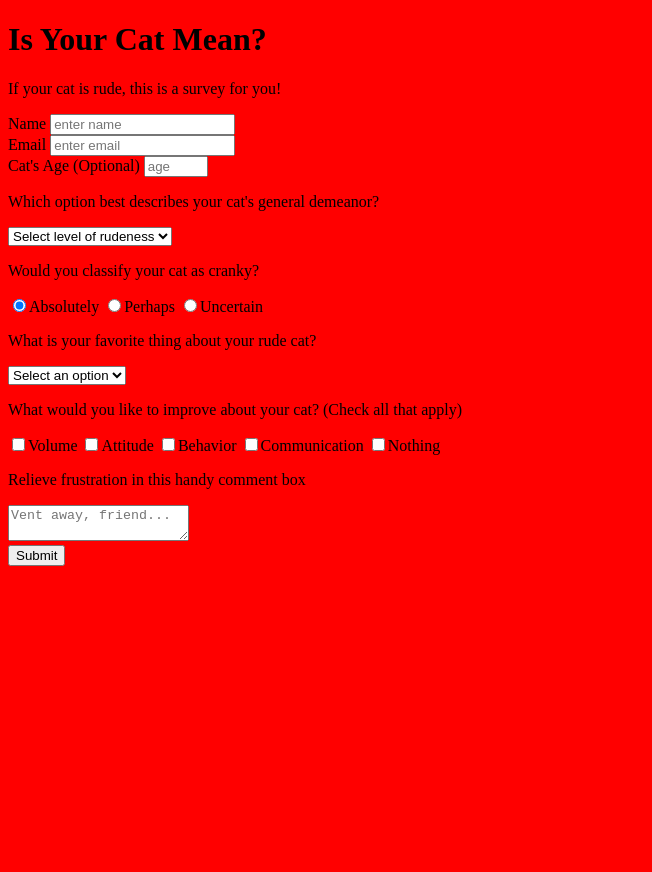
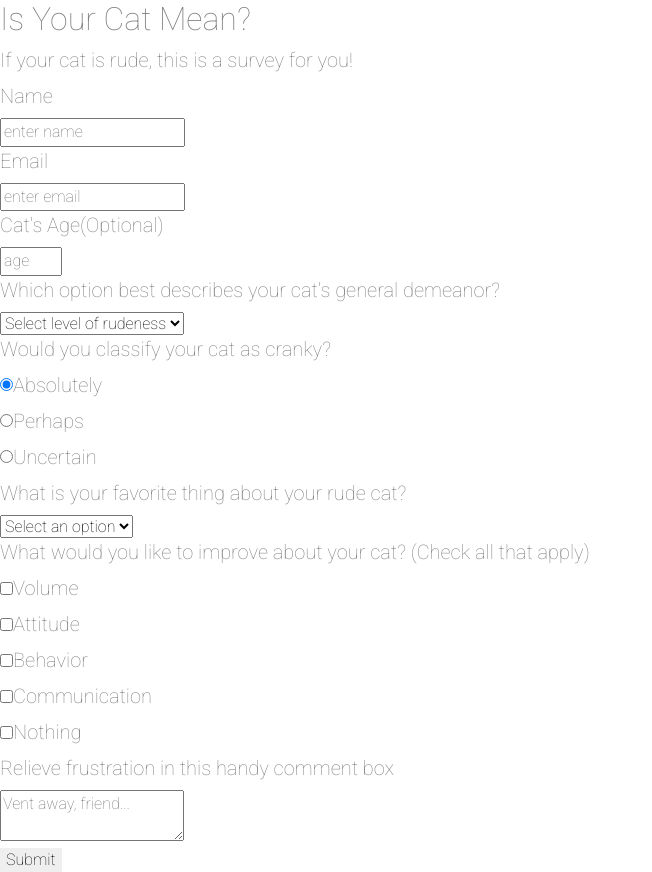
Before and after one commit to joeybrown-ctrl/fcc-survey-form, a plain HTML site: page index.html in a window 1280 px wide. Shown: the whole page, without its empty margins (0-652 px from the left). Before the commit the page ends 800 px from the top, so only its background shows below. Drawn offline with Linux system fonts and the light colour scheme.

Commit message:
set up styling

```diff
--- a/style.css
+++ b/style.css
@@ -1,3 +1,67 @@
+@import url('https://fonts.googleapis.com/css2?family=Roboto:wght@100&family=Source+Sans+Pro&display=swap');
+
+*, *::before *::after {
+    box-sizing: border-box;
+}
+
 body {
-    background-color: red;
+    font-family: Roboto;
+    font-size: 1rem;
+    font-weight: 400;
+    line-height: 1.4;
+    color: grey;
+    margin: 0;
 }
+
+body::before {
+    content: '';
+    position: fixed;
+    top: 0;
+    left: 0;
+    height: 100%;
+    width: 100%;
+    z-index: -1;
+    /* background-image stuff here */
+
+}
+
+h1 {
+    font-weight: 400;
+    line-height: 1.2;
+}
+
+p {
+    font-size: 1.25rem;
+}
+
+h1, p {
+    margin-top: 0;
+    margin-bottom: 0.5rem;
+}
+
+label {
+    display: flex;
+    align-items: center;
+    font-size: 1.25rem;
+    margin-bottom: 0.5rem;
+}
+
+input, button, select, textarea {
+    margin: 0;
+    font-family:inherit;
+    font-size: inherit;
+    line-height: inherit;
+}
+
+button {
+    border: none;
+}
+
+.container {
+    width: 100%;
+    margin: 3.25 rem auto 0 auto;
+}
+
+.header {
+    padding: 0 0.5;
+}
```
